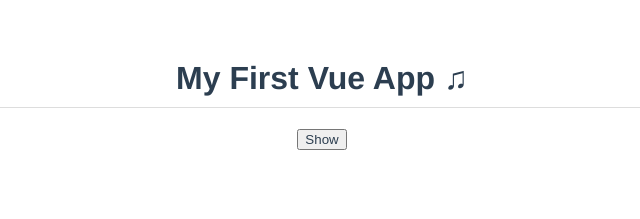
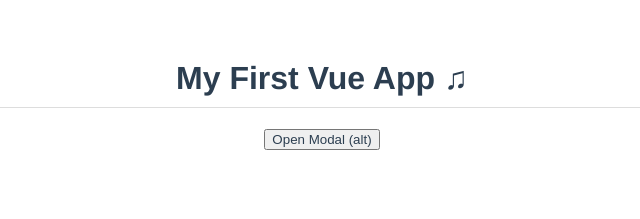
Before and after one commit to 5Akan/modal-project, a Vue app: page / in a window 1280 px wide. Shown: the top 219 px of the page, without its empty margins (318-958 px from the left). Built offline with nearby package versions, Linux system fonts and the light colour scheme.

Commit message:
Click Event Modifiers

```diff
--- a/src/App.vue
+++ b/src/App.vue
@@ -6,11 +6,8 @@
     <Modal :header="header" :text = "text" theme ="sale" @close="toggleModal"/><!--Prop is the string assigned to the name header-->
     <!-- @close is the custom event listened to from the modal.vue -->
   </div>
-  <button @click="toggleModal">
-      <span v-if="showModal">Hide</span>
-      <span v-else>Show</span>
-    </button>
-
+  <button @click.alt ="toggleModal">Open Modal (alt)</button>
+  <!-- Click Event Modifiers eg @click.alt -->
 
 </template>
 
--- a/src/components/Modal.vue
+++ b/src/components/Modal.vue
@@ -1,5 +1,5 @@
 <template>
-    <div class="backdrop" @click="closeModal">
+    <div class="backdrop" @click.self  ="closeModal">
         <div class="modal" :class = "{sale:theme === 'sale'}">
             <h1>{{header}}</h1>
             <p>{{text}}</p>
```
